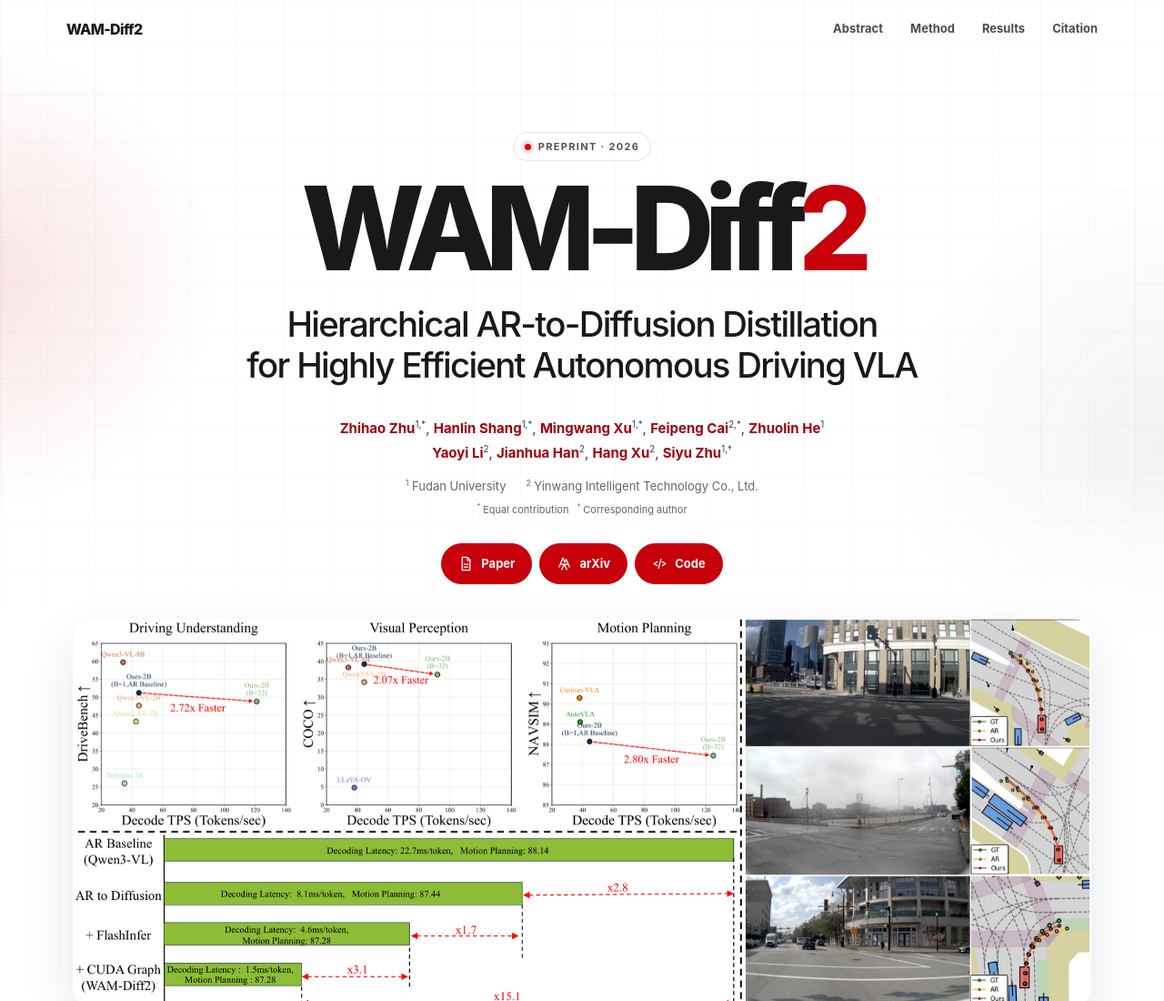
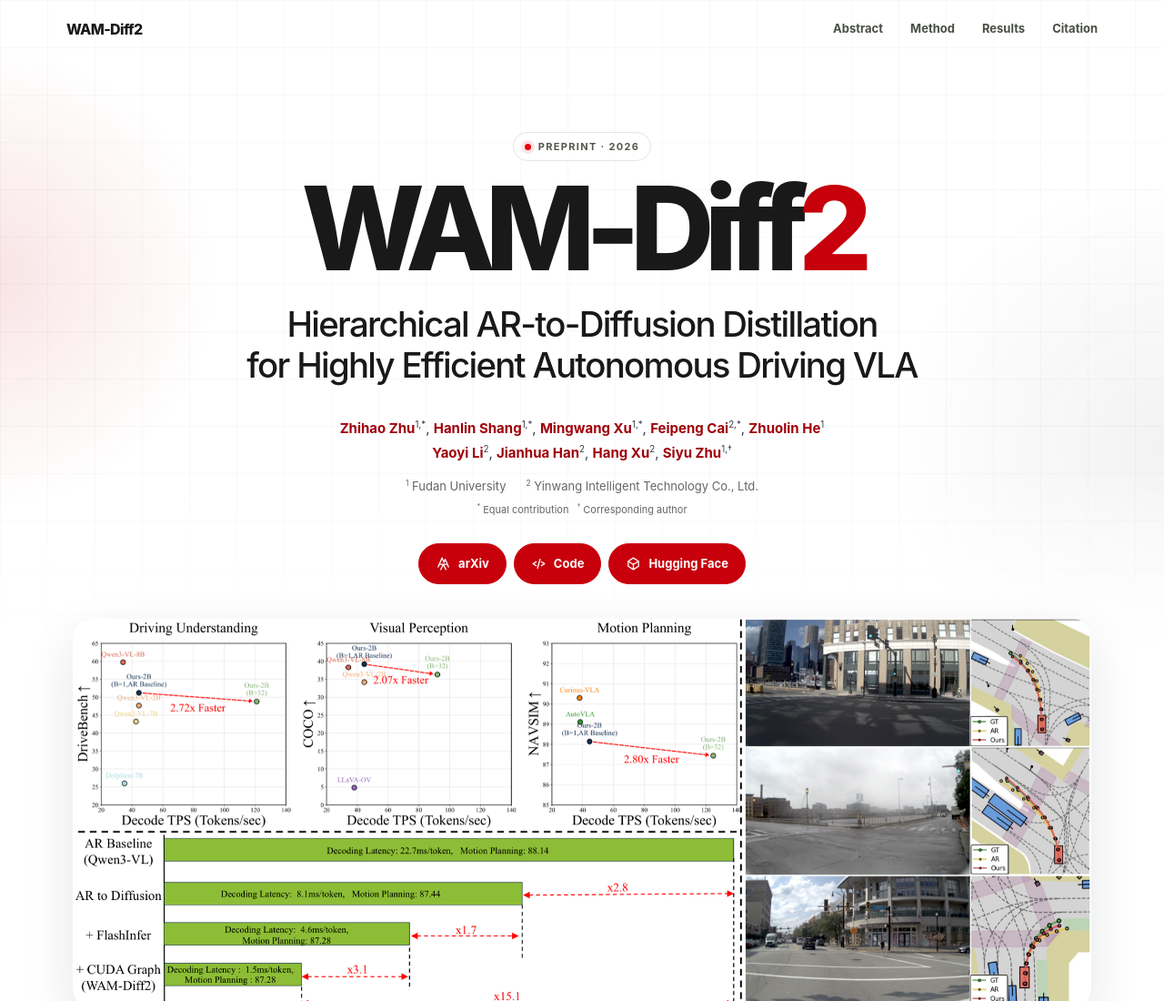
Before and after one commit to fudan-generative-vision/WAM-Diff2, a plain HTML site: page index.html in a window 1280 px wide. Shown: the top 1100 px of the page at 91% size. Drawn offline with Linux system fonts and the light colour scheme.

Commit message:
docs: update project page links

```diff
--- a/index.html
+++ b/index.html
@@ -66,10 +66,6 @@
         </div>
 
         <div class="hero-actions reveal">
-          <a class="button button-dark" href="2608.01035v1.pdf" target="_blank" rel="noopener">
-            <svg viewBox="0 0 24 24" aria-hidden="true"><path d="M6 2h8l4 4v16H6zM14 2v5h5M9 13h6M9 17h6"/></svg>
-            Paper
-          </a>
           <a class="button button-dark" href="https://arxiv.org/abs/2608.01035" target="_blank" rel="noopener">
             <svg viewBox="0 0 24 24" aria-hidden="true"><path d="M4 17 10 3l3 7 2-5 5 12M6 13h12M8 21l4-8 4 8"/></svg>
             arXiv
@@ -77,6 +73,10 @@
           <a class="button button-dark" href="https://github.com/fudan-generative-vision/WAM-Diff2" target="_blank" rel="noopener">
             <svg viewBox="0 0 24 24" aria-hidden="true"><path d="M8 9 3 12l5 3M16 9l5 3-5 3M14 5l-4 14"/></svg>
             Code
+          </a>
+          <a class="button button-dark" href="https://huggingface.co/fudan-generative-ai/WAM-Diff2" target="_blank" rel="noopener">
+            <svg viewBox="0 0 24 24" aria-hidden="true"><path d="m4 8 8-5 8 5-8 5zM4 8v8l8 5 8-5V8M12 13v8"/></svg>
+            Hugging Face
           </a>
         </div>
       </div>
```
Also changed, not shown: 1 other file.
